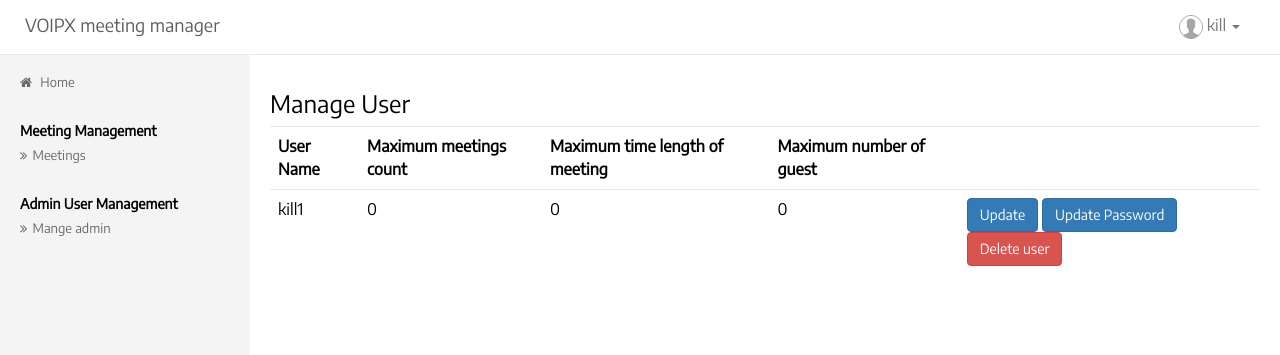
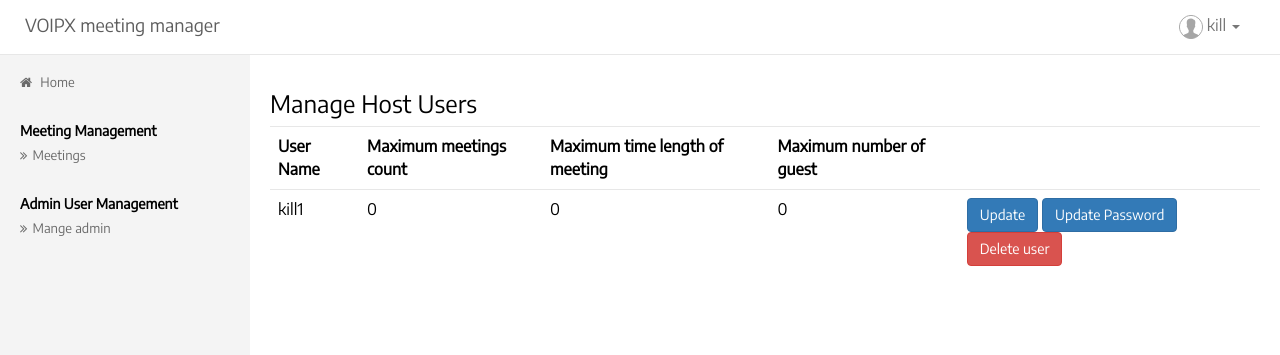
Before and after one commit to debjeetghosh/JitsiManager, a Django app: page /restriction/ in a window 1280 px wide. Shown: the top 355 px of the page. Run offline with Django 3.2, Linux system fonts and the light colour scheme; a user stored in the database is signed in; data comes from the database, SQL or seed files in the repository; parts of the project's set-up code (start-up, migrations or seed data) failed here and were passed over; some libraries are stand-ins or nearby versions.

Commit message:
createor => Host Users

```diff
--- a/accounts/templates/create_creator.html
+++ b/accounts/templates/create_creator.html
@@ -3,7 +3,7 @@
 {% block contents %}
         {% if user.profile.user_type == 'admin' %}
         <div class="">
-            <h1>Create creator</h1>
+            <h1>Create Host User</h1>
         </div>
         {% if errors %}
             <div class="alert alert-danger">{{ errors }}</div>
--- a/restrictions/templates/restrictions/list.html
+++ b/restrictions/templates/restrictions/list.html
@@ -1,7 +1,7 @@
 {% extends 'base.html' %}
 {% block contents %}
     <div>
-    <h3 class="pull-left">Manage User</h3>
+    <h3 class="pull-left">Manage Host Users</h3>
 
     <div class="clearfix"></div>
     </div>
--- a/templates/includes/sidebar.html
+++ b/templates/includes/sidebar.html
@@ -11,8 +11,8 @@
         <br>
         {% if user.profile.user_type == 'admin' %}
         <li class="sidebar-title" style="margin-top: 0;">User Management</li>
-        <li><a href="{% url 'restrictions:restriction_list' %}"> <i class="fa fa-angle-double-right" aria-hidden="true"></i>Mange users</a></li>
-        <li><a href="{% url 'accounts:create_creator' %}"> <i class="fa fa-angle-double-right" aria-hidden="true"></i>Create creator</a></li>
+        <li><a href="{% url 'restrictions:restriction_list' %}"> <i class="fa fa-angle-double-right" aria-hidden="true"></i>Manage Host Users</a></li>
+        <li><a href="{% url 'accounts:create_creator' %}"> <i class="fa fa-angle-double-right" aria-hidden="true"></i>Create Host User</a></li>
         {% endif %}
 
         {% if user.is_staff %}
```
